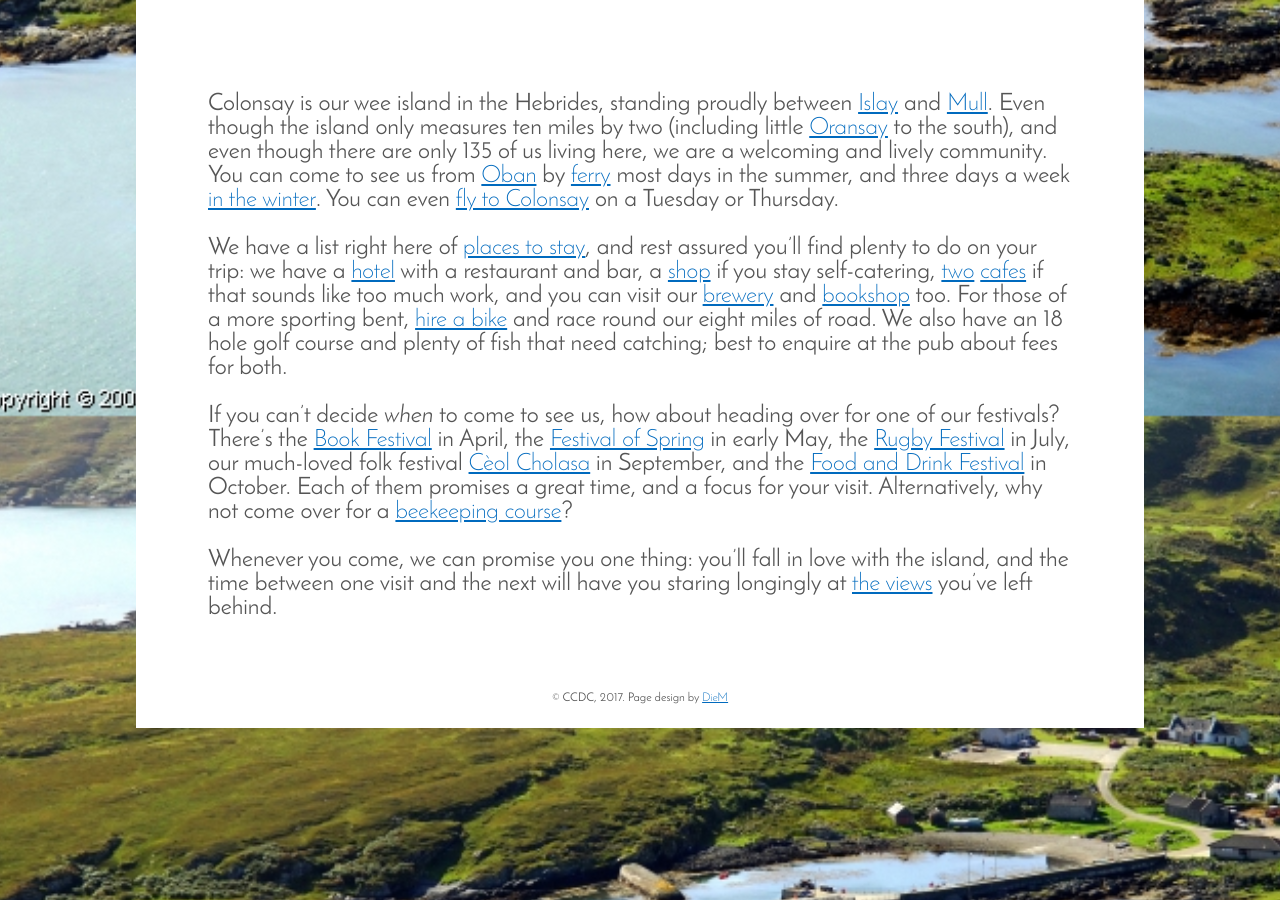
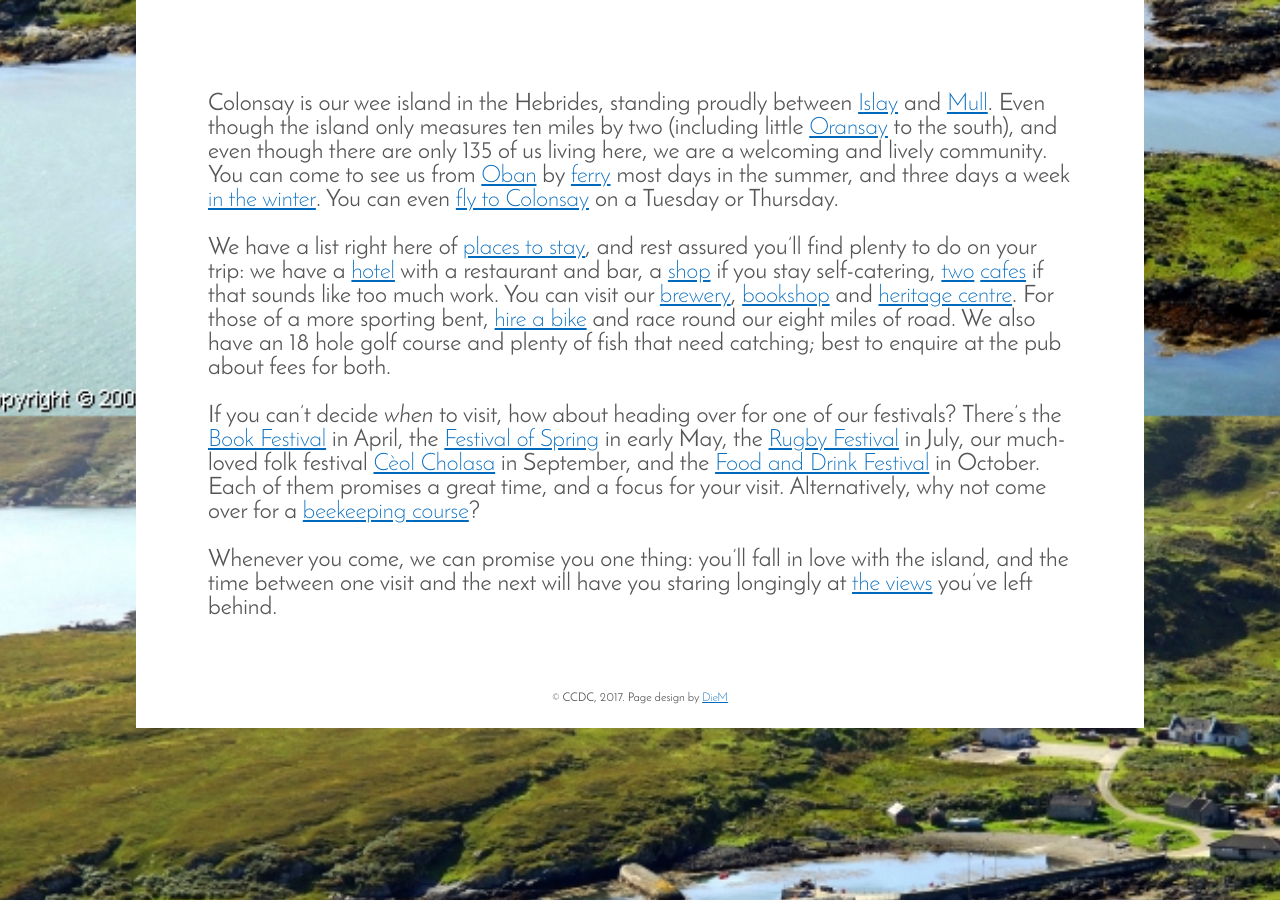
Before and after one commit to dmcnich/colonsay, a Jekyll site: the page built from index.md, in a window 1280 px wide and 900 px high, scrolled down 484 px. Built offline with Jekyll 4.4.1, drawn with Linux system fonts in a browser that asks for light colours.

```diff
--- a/index.md
+++ b/index.md
@@ -5,9 +5,9 @@ layout: default
 
 Colonsay is our wee island in the Hebrides, standing proudly between [Islay][] and [Mull][]. Even though the island only measures ten miles by two (including little [Oransay][] to the south), and even though there are only 135 of us living here, we are a welcoming and lively community. You can come to see us from [Oban][] by [ferry][] most days in the summer, and three days a week [in the winter][]. You can even [fly to Colonsay][] on a Tuesday or Thursday.
 
-We have a list right here of [places to stay][], and rest assured you'll find plenty to do on your trip: we have a [hotel][] with a restaurant and bar, a [shop][] if you stay self-catering, [two][] [cafes][] if that sounds like too much work, and you can visit our [brewery][] and [bookshop][] too. For those of a more sporting bent, [hire a bike][] and race round our eight miles of road. We also have an 18 hole golf course and plenty of fish that need catching; best to enquire at the pub about fees for both.
+We have a list right here of [places to stay][], and rest assured you'll find plenty to do on your trip: we have a [hotel][] with a restaurant and bar, a [shop][] if you stay self-catering, [two][] [cafes][] if that sounds like too much work. You can visit our [brewery][], [bookshop][] and [heritage centre]. For those of a more sporting bent, [hire a bike][] and race round our eight miles of road. We also have an 18 hole golf course and plenty of fish that need catching; best to enquire at the pub about fees for both.
 
-If you can't decide *when* to come to see us, how about heading over for one of our festivals? There's the [Book Festival][] in April, the [Festival of Spring][] in early May, the [Rugby Festival][] in July, our much-loved folk festival [Cèol Cholasa][] in September, and the [Food and Drink Festival][] in October. Each of them promises a great time, and a focus for your visit. Alternatively, why not come over for a [beekeeping course][]?
+If you can't decide *when* to visit, how about heading over for one of our festivals? There's the [Book Festival][] in April, the [Festival of Spring][] in early May, the [Rugby Festival][] in July, our much-loved folk festival [Cèol Cholasa][] in September, and the [Food and Drink Festival][] in October. Each of them promises a great time, and a focus for your visit. Alternatively, why not come over for a [beekeeping course][]?
 
 Whenever you come, we can promise you one thing: you'll fall in love with the island, and the time between one visit and the next will have you staring longingly at [the views][] you've left behind.
 
@@ -30,6 +30,7 @@ Whenever you come, we can promise you one thing: you'll fall in love with the is
 [Food and Drink Festival]: http://www.colonsayspringfest.co.uk
 [bookshop]: http://www.houseoflochar.com/index.htm
 [brewery]: http://colonsaybrewery.co.uk
+[heritage centre]: http://www.spanglefish.com/ColonsayandOransayHeritageTrust/index.asp
 [beekeeping course]: http://www.colonsay.info/text/beecourses.html
 [hire a bike]: http://www.colonsaycottage.co.uk/bike-hire.html
 [places to stay]: accomodation.html
```
